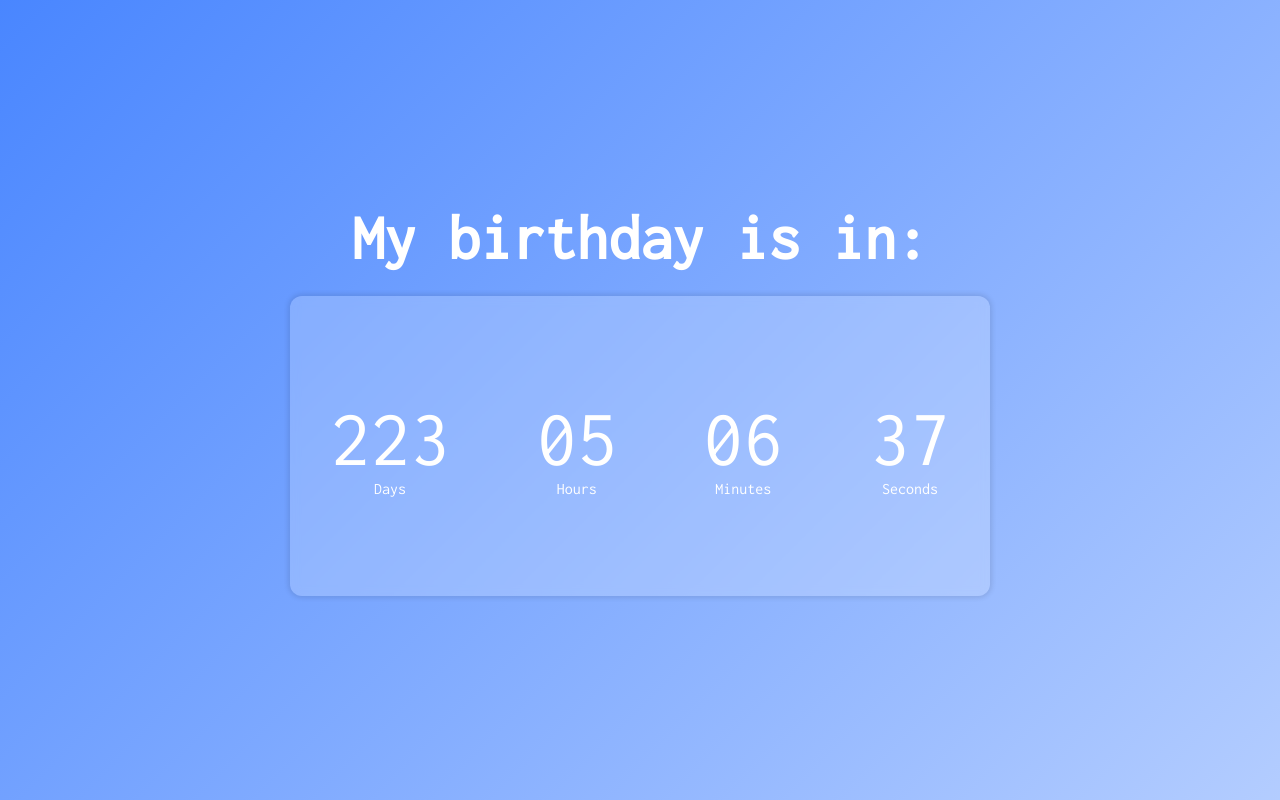
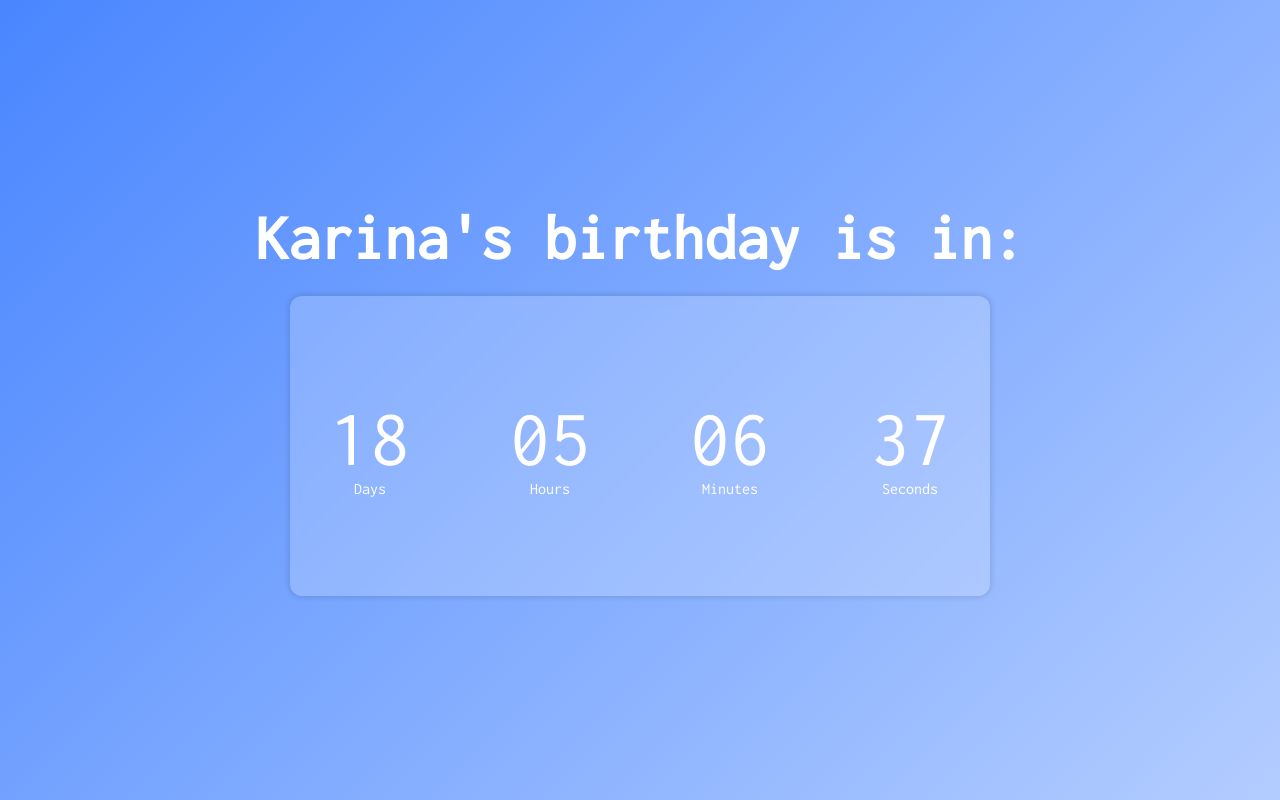
Before and after one commit to Aonarro/Aonarro-Timer, a plain HTML site: page index.html in a window 1280 px wide. Drawn offline with Linux system fonts and the light colour scheme.

Commit message:
last chang42

```diff
--- a/index.html
+++ b/index.html
@@ -8,7 +8,7 @@
     <title>Aonarro-Timer</title>
 </head>
 <body>
-    <h1 class="title">My birthday is in:</h1>
+    <h1 class="title">Karina's birthday is in:</h1>
     <div class="timer-container">
         <div class="timer-container-item">
             <div id="days">0</div>
--- a/js/script.js
+++ b/js/script.js
@@ -18,7 +18,7 @@ function getCorrectWord(num) {
 }
 
 function calcTime() {
-    const deadline = new Date("24 March 2023");
+    const deadline = new Date("31 August 2022");
     const currentData = new Date();
     const difference = deadline - currentData;
 
```
